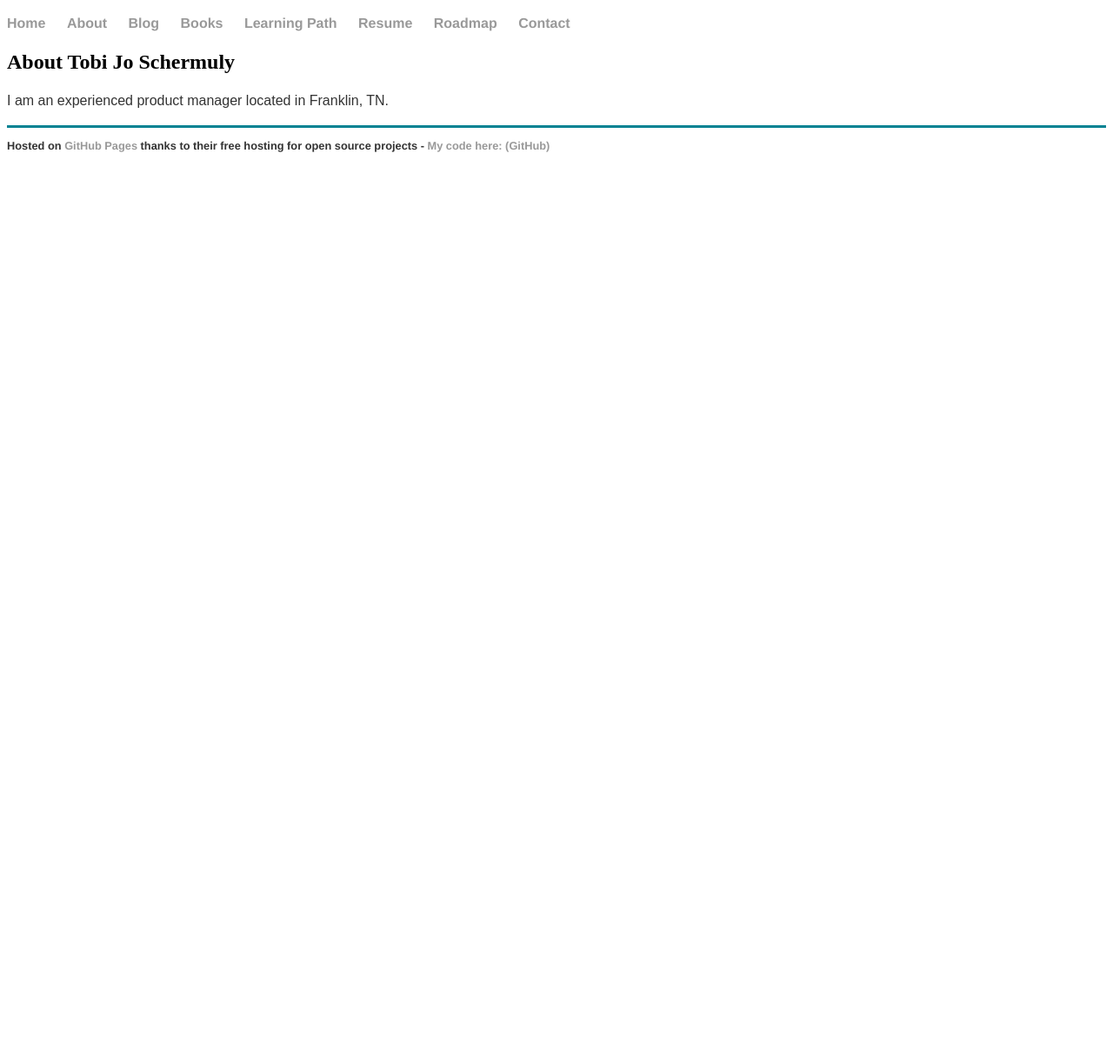
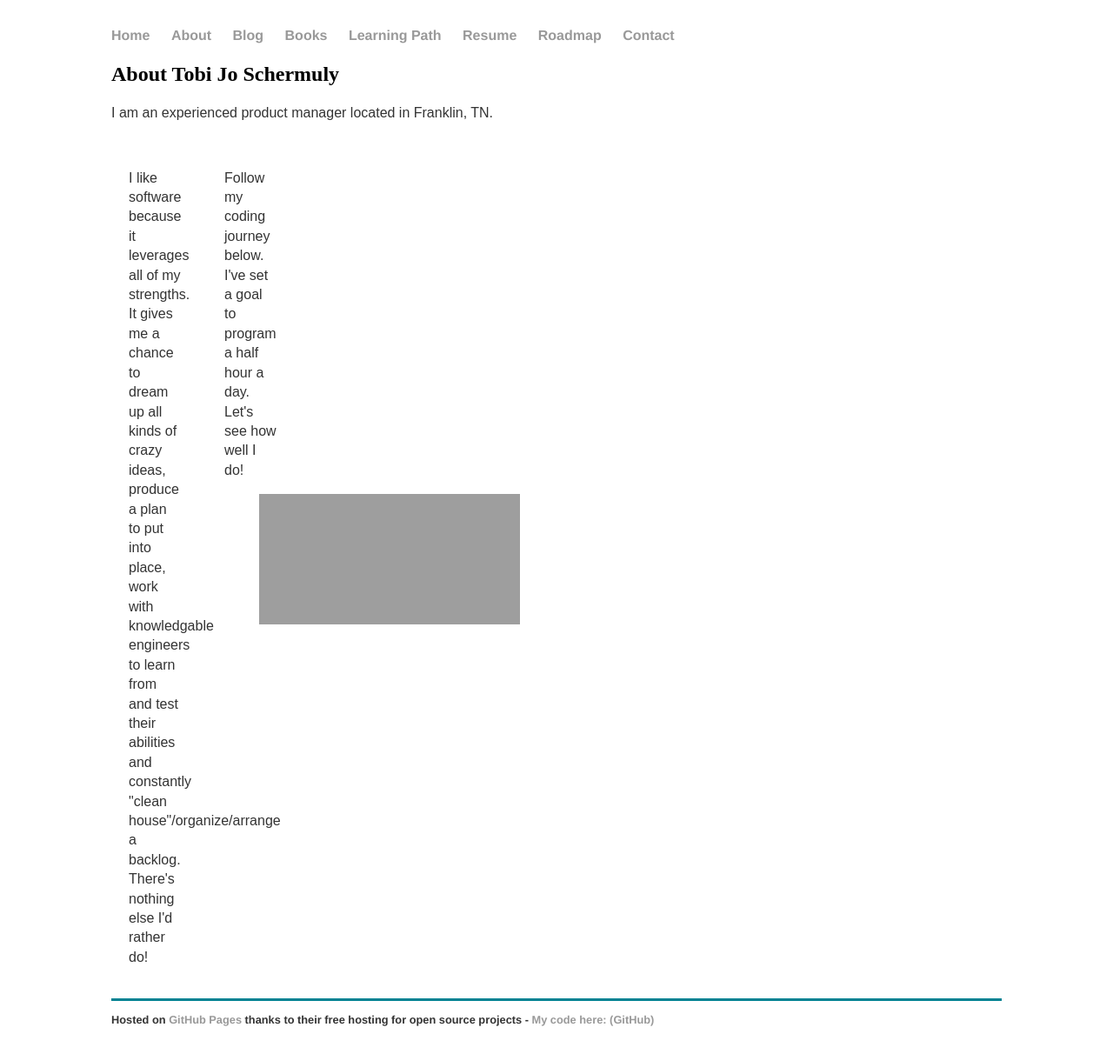
Before and after one commit to t0biasj0seph/t0biasj0seph, a Jekyll site: the page built from about/index.html, in a window 1280 px wide. Shown: the whole page at 87% size. Built offline with Jekyll 4.4.1, drawn with Linux system fonts in a browser that asks for light colours; some web fonts are replaced; before the commit the page ends 900 px from its top, so only the background shows below that; grey boxes are pictures that could not be loaded.

Commit message:
actual fix

```diff
--- a/about/index.html
+++ b/about/index.html
@@ -5,7 +5,7 @@ title: About Tobi Jo Schermuly
 
   <h2>{{ page.title }}</h2>
     <p>I am an experienced product manager located in Franklin, TN.</p>
-<!--    <div class="wrapper">
+    <div class="wrapper">
       <div class="box a">
     <p>I like software because it leverages all of my strengths. It gives me a chance to dream up all kinds of crazy ideas,
       produce a plan to put into place, work with knowledgable engineers to learn from and
@@ -16,4 +16,3 @@ title: About Tobi Jo Schermuly
     <figure><embed src="https://wakatime.com/share/@88ce0ea0-c768-4268-b949-9b0ea54548b8/d799bb29-a366-4333-bc2d-659187ae9e4d.svg"></embed></figure>
 </div>
 </div>
--->
--- a/css/main.css
+++ b/css/main.css
@@ -1,4 +1,4 @@
-swbody {
+body {
     margin: 30px auto;
     width: 80%;
 }
```
